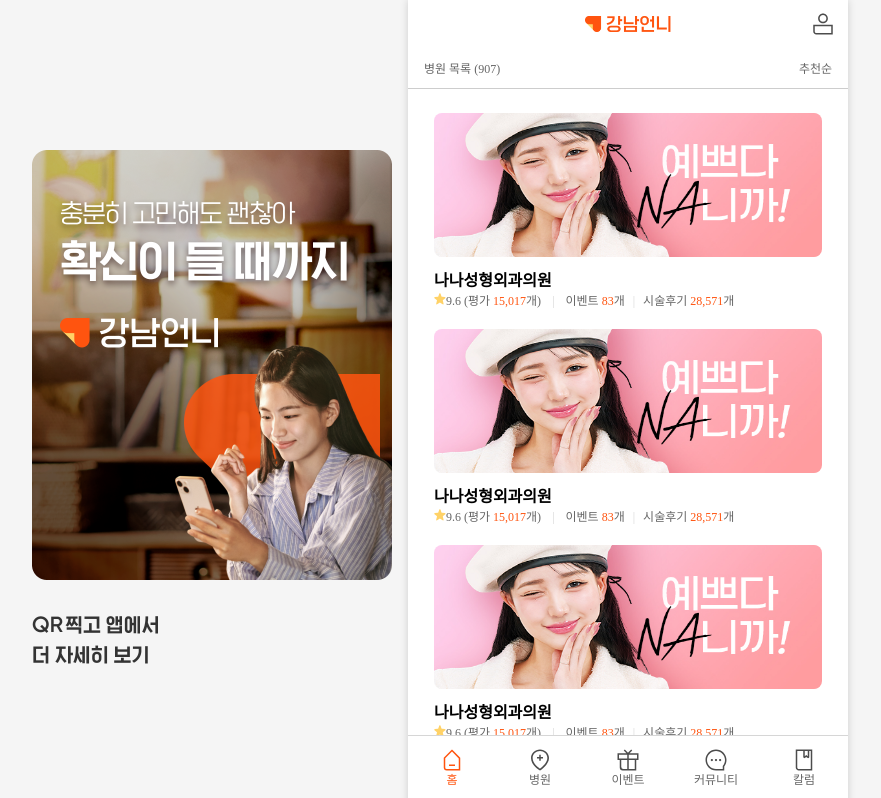
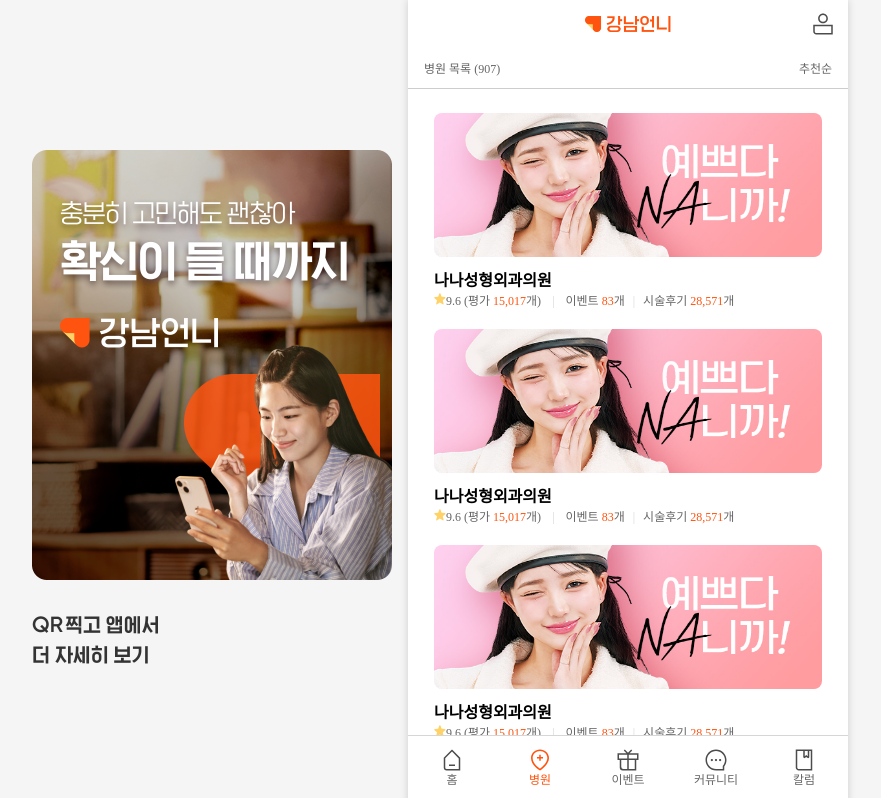
Before and after one commit to kojingamlae/GangnamUnni, a React (Create React App) app: page /hospital in a window 1280 px wide. Shown: the top 798 px of the page, without its empty margins (200-1081 px from the left). Built offline with nearby package versions, Linux system fonts and the light colour scheme.

Commit message:
FIX :: Navigation 수정

```diff
--- a/src/components/common/NavigationBar/Icon/Location.tsx
+++ b/src/components/common/NavigationBar/Icon/Hospital.tsx
@@ -1,6 +1,6 @@
 import { IconPropsType } from "types/Icon";
 
-const LocationIcon = ({ fill }: IconPropsType) => {
+const HospitalIcon = ({ fill }: IconPropsType) => {
   return (
     <svg
       width="24"
@@ -32,4 +32,4 @@
   );
 };
 
-export default LocationIcon;
+export default HospitalIcon;
--- a/src/components/common/NavigationBar/index.tsx
+++ b/src/components/common/NavigationBar/index.tsx
@@ -1,21 +1,30 @@
 import styled from "styled-components";
 import HomeIcon from "./Icon/Home";
 import NavigationLink from "./NavigationLink";
-import LocationIcon from "./Icon/Location";
+import HospitalIcon from "./Icon/Hospital";
 import { color } from "styles/color";
 import CommunityIcon from "./Icon/Community";
 import ColumnIcon from "./Icon/Column";
 import { useState } from "react";
 import EventIcon from "./Icon/Event";
 import flex from "utils/flex";
+import { useNavigate } from "react-router-dom";
 
-const NavigationBar = () => {
-  const [selectedLink, setSelectedLink] = useState("home");
+interface PropsType {
+  currentScreenName: string;
+}
+
+const NavigationBar = ({ currentScreenName }: PropsType) => {
+  const navigate = useNavigate();
+  const [selectedLink, setSelectedLink] = useState(currentScreenName);
 
   return (
     <StyledNavigationBar>
       <NavigationLink
-        onClick={() => setSelectedLink("home")}
+        onClick={() => {
+          setSelectedLink("home");
+          navigate("/");
+        }}
         icon={
           <HomeIcon fill={selectedLink === "home" ? color.orange : "#4C4C4C"} />
         }
@@ -23,17 +32,23 @@
         isSelected={selectedLink === "home"}
       />
       <NavigationLink
-        onClick={() => setSelectedLink("location")}
+        onClick={() => {
+          setSelectedLink("hospital");
+          navigate("/hospital");
+        }}
         icon={
-          <LocationIcon
-            fill={selectedLink === "location" ? color.orange : "#4C4C4C"}
+          <HospitalIcon
+            fill={selectedLink === "hospital" ? color.orange : "#4C4C4C"}
           />
         }
         text="병원"
-        isSelected={selectedLink === "location"}
+        isSelected={selectedLink === "hospital"}
       />
       <NavigationLink
-        onClick={() => setSelectedLink("event")}
+        onClick={() => {
+          setSelectedLink("event");
+          navigate("/event");
+        }}
         icon={
           <EventIcon
             fill={selectedLink === "event" ? color.orange : "#4C4C4C"}
@@ -43,7 +58,10 @@
         isSelected={selectedLink === "event"}
       />
       <NavigationLink
-        onClick={() => setSelectedLink("community")}
+        onClick={() => {
+          setSelectedLink("community");
+          navigate("/community");
+        }}
         icon={
           <CommunityIcon
             fill={selectedLink === "community" ? color.orange : "#4C4C4C"}
--- a/src/layouts/Layout.tsx
+++ b/src/layouts/Layout.tsx
@@ -7,9 +7,10 @@
 
 interface PropsType {
   children: ReactNode;
+  currentScreenName?: string;
 }
 
-const Layout = ({ children }: PropsType) => {
+const Layout = ({ children, currentScreenName = "home" }: PropsType) => {
   return (
     <StyledLayout>
       <AsideBox>
@@ -25,7 +26,7 @@
       <FrameMainBox>
         <Header />
         {children}
-        <NavigationBar />
+        <NavigationBar currentScreenName={currentScreenName} />
       </FrameMainBox>
     </StyledLayout>
   );
--- a/src/pages/Hospital.tsx
+++ b/src/pages/Hospital.tsx
@@ -5,7 +5,7 @@
 
 const HospitalScreen = () => {
   return (
-    <Layout>
+    <Layout currentScreenName="hospital">
       <StyledHospitalScreen>
         <HospitalHeader>
           <NumberOfHospital>병원 목록 (907)</NumberOfHospital>
--- a/src/pages/Main.tsx
+++ b/src/pages/Main.tsx
@@ -9,7 +9,7 @@
 
 const MainScreen = () => {
   return (
-    <Layout>
+    <Layout currentScreenName="home">
       <StyledMainScreen>
         <SearchInput />
         <Banner />
```
